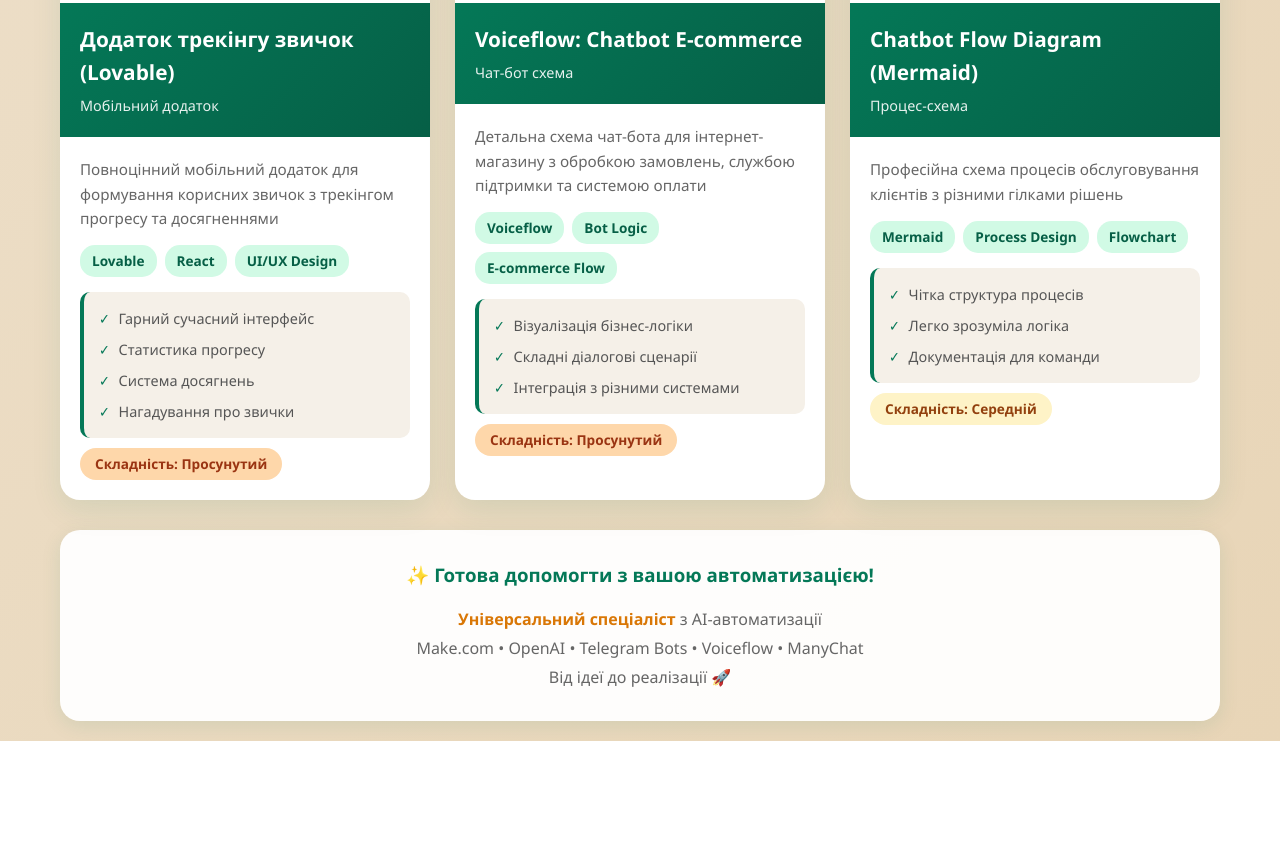
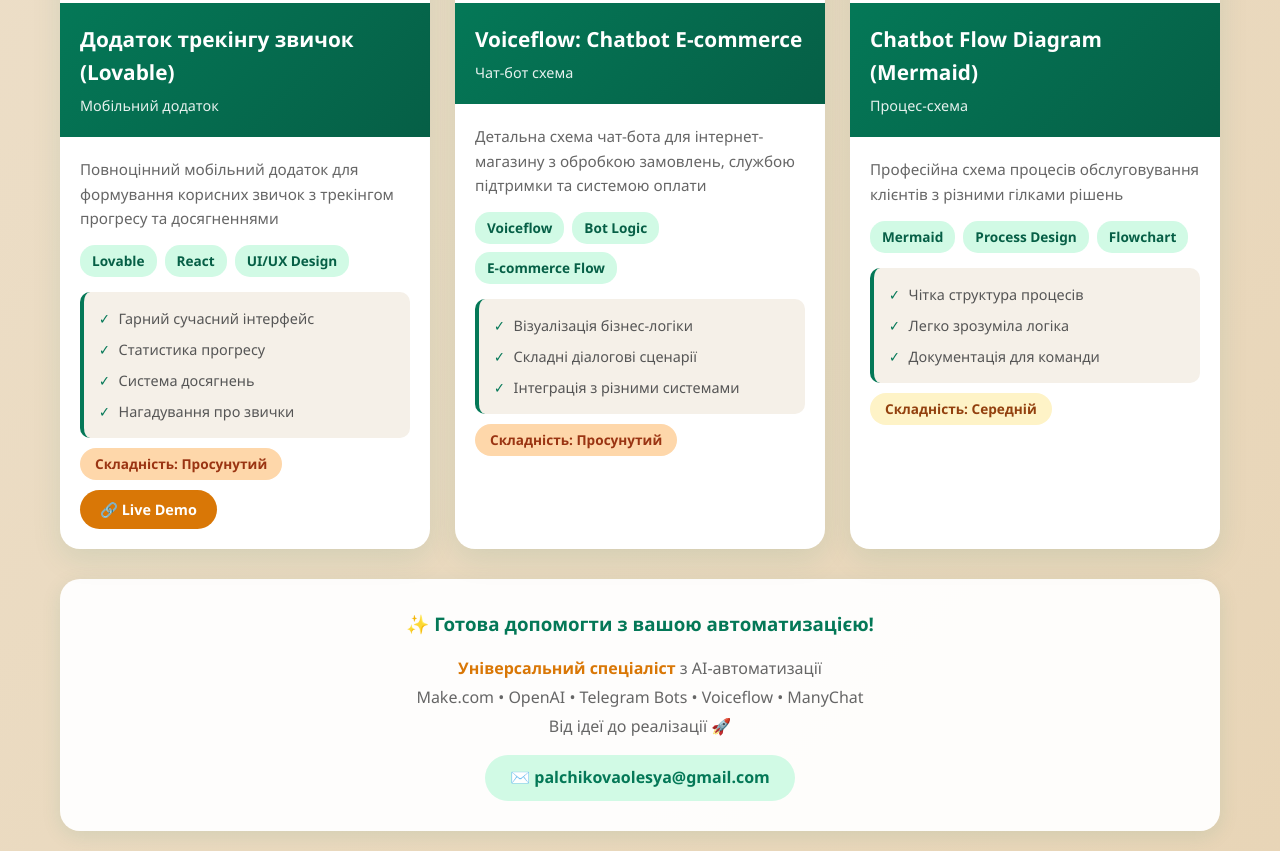
Before and after one commit to smileeg/palchikova-ai-portfolio, a plain HTML site: page index.html in a window 1280 px wide. Shown: the part 4583-5434 px from the top of the page. Before the commit the page ends 5324 px from the top, so only its background shows below. Drawn offline with Linux system fonts and the light colour scheme.

Commit message:
Update index.html
Add demo habit tracker

```diff
--- a/index.html
+++ b/index.html
@@ -264,9 +264,12 @@
 
         .modal-image {
             width: 100%;
+            max-height: 600px;
+            object-fit: contain;
             border-radius: 10px;
             margin: 20px 0;
             box-shadow: 0 5px 20px rgba(4, 120, 87, 0.15);
+            background: #f5f0e8;
         }
 
         footer {
@@ -292,6 +295,44 @@
         .accent-text {
             color: #d97706;
             font-weight: 600;
+        }
+
+        .contact-email {
+            display: inline-block;
+            margin-top: 15px;
+            padding: 10px 25px;
+            background: #d1fae5;
+            color: #047857;
+            border-radius: 25px;
+            text-decoration: none;
+            font-weight: 600;
+            transition: all 0.3s;
+        }
+
+        .contact-email:hover {
+            background: #047857;
+            color: white;
+            transform: translateY(-2px);
+            box-shadow: 0 5px 15px rgba(4, 120, 87, 0.3);
+        }
+
+        .demo-button {
+            display: inline-block;
+            margin-top: 10px;
+            padding: 8px 20px;
+            background: #d97706;
+            color: white;
+            border-radius: 20px;
+            text-decoration: none;
+            font-size: 0.9em;
+            font-weight: 600;
+            transition: all 0.3s;
+        }
+
+        .demo-button:hover {
+            background: #b45309;
+            transform: translateY(-2px);
+            box-shadow: 0 5px 15px rgba(217, 119, 6, 0.3);
         }
 
         @media (max-width: 768px) {
@@ -360,6 +401,9 @@
                 Make.com • OpenAI • Telegram Bots • Voiceflow • ManyChat<br>
                 Від ідеї до реалізації 🚀
             </p>
+            <a href="mailto:palchikovaolesya@gmail.com" class="contact-email">
+                ✉️ palchikovaolesya@gmail.com
+            </a>
         </footer>
     </div>
 
@@ -616,7 +660,8 @@
                     "Система досягнень",
                     "Нагадування про звички"
                 ],
-                image: "images/screenshot16.png"
+                image: "images/screenshot16.png",
+                demo: "https://habit-life.lovable.app"
             },
             {
                 id: 17,
@@ -687,6 +732,7 @@
                         <div class="complexity ${complexityClass}">
                             Складність: ${complexityText[project.complexity]}
                         </div>
+                        ${project.demo ? `<a href="${project.demo}" target="_blank" class="demo-button" onclick="event.stopPropagation()">🔗 Live Demo</a>` : ''}
                     </div>
                 `;
 
@@ -708,6 +754,8 @@
             modalBody.innerHTML = `
                 <h2 style="color: #047857; margin-bottom: 10px;">${project.title}</h2>
                 <p style="color: #999; margin-bottom: 20px;">${project.category}</p>
+
+                ${project.demo ? `<a href="${project.demo}" target="_blank" class="demo-button" style="display: inline-block; margin-bottom: 20px;">🔗 Переглянути Live Demo</a>` : ''}
 
                 <img src="${project.image}" alt="${project.title}" class="modal-image">
 
```
